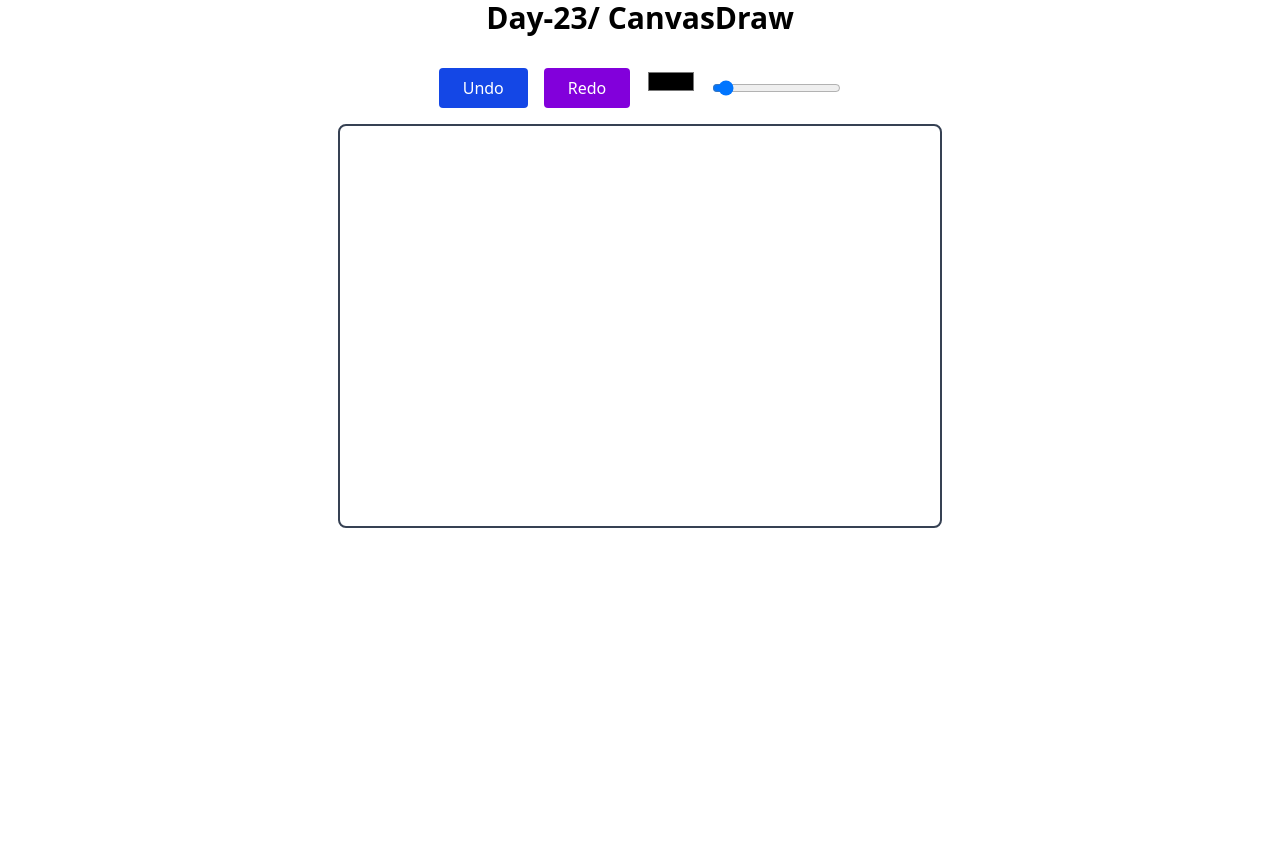
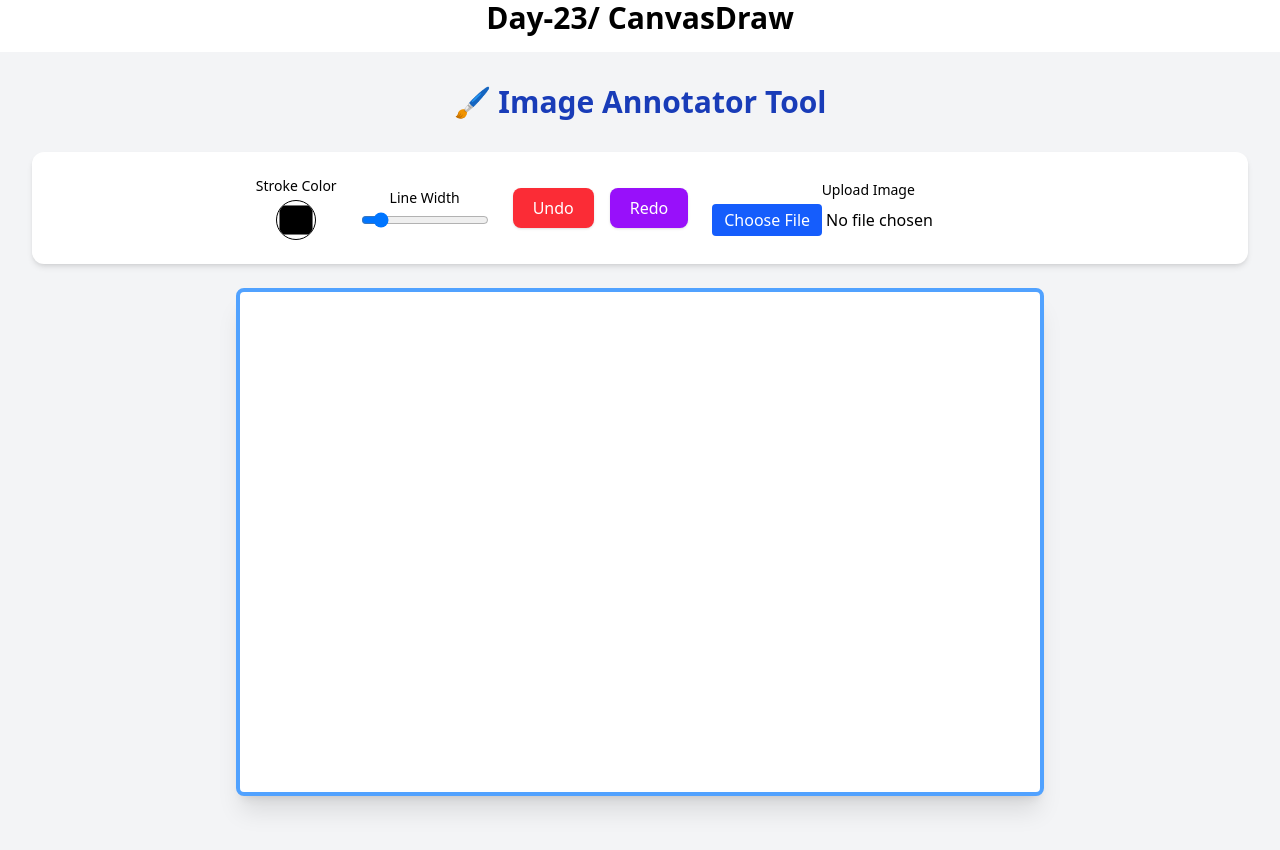
Before and after one commit to RAHUL676789/100DaysFrontend, a React (Vite) app: page / in a window 1280 px wide. Before the commit the page ends 800 px from the top, so only its background shows below. Built offline with nearby package versions, Linux system fonts and the light colour scheme.

Commit message:
canvasPRoject

```diff
--- a/src/App.jsx
+++ b/src/App.jsx
@@ -30,6 +30,8 @@ import Modal from './components/day5/Modal.jsx';
 import Gallery from './components/Day22/Gallery.jsx';
 import AudioPlayer from './components/Day22/AudioPlayer.jsx';
 import CanvasDraw from './components/Day23/CanvasDraw.jsx';
+import TestimonialSlider from './components/Day7/TestimonialSlider.jsx';
+import AnnonatoreImage from './components/Day24/AnnonatoreImage.jsx';
 function App() {
   const [isModalOpen, setisModalOpen] = useState(false);
   const [toastStack, setToastStack] = useState([]);
@@ -79,7 +81,7 @@ function App() {
   return (
     <div className=''>
       <h2 className='text-3xl font-bold text-center mb-4'>Day-23/ CanvasDraw </h2>
-
+        {/* <TestimonialSlider/> */}
       {/* Modal Part
        {isModalOpen && (
          <Modal
@@ -108,7 +110,8 @@ function App() {
           <Toast key={item.id} item={item} index={i} close={handleCloseToast} />
         ))}
       </div> */}
-     <CanvasDraw/>
+     {/* <CanvasDraw/> */}
+     <AnnonatoreImage/>
     </div>
   );
 }
--- /dev/null
+++ b/src/components/Day24/AnnonatoreImage.jsx
@@ -0,0 +1,167 @@
+import React, { useState, useRef, useEffect } from 'react';
+
+const AnnotatorImage = () => {
+  const [stroke, setStroke] = useState('#000000');
+  const [lineWidth, setLineWidth] = useState(2);
+  const canvasRef = useRef(null);
+  const isDrawing = useRef(false);
+  const hasDrawn = useRef(false);
+  const undoStack = useRef([]);
+  const redoStack = useRef([]);
+
+  useEffect(() => {
+    save(); // initial blank canvas
+  }, []);
+
+  const getCtx = () => canvasRef.current.getContext('2d');
+
+  const handleMouseDown = (e) => {
+    isDrawing.current = true;
+    const ctx = getCtx();
+    ctx.beginPath();
+    ctx.moveTo(e.nativeEvent.offsetX, e.nativeEvent.offsetY);
+  };
+
+  const handleMouseMove = (e) => {
+    if (!isDrawing.current) return;
+    const ctx = getCtx();
+    ctx.strokeStyle = stroke;
+    ctx.lineWidth = lineWidth;
+    ctx.lineTo(e.nativeEvent.offsetX, e.nativeEvent.offsetY);
+    ctx.stroke();
+    hasDrawn.current = true;
+  };
+
+  const handleDrawEnd = () => {
+    if (!isDrawing.current) return;
+    isDrawing.current = false;
+    if (hasDrawn.current) {
+      save();
+      hasDrawn.current = false;
+    }
+  };
+
+  const save = () => {
+    const dataURL = canvasRef.current.toDataURL();
+    undoStack.current.push(dataURL);
+    redoStack.current = [];
+  };
+
+  const undo = () => {
+    if (undoStack.current.length <= 1) return;
+    const current = undoStack.current.pop();
+    redoStack.current.push(current);
+    const previous = undoStack.current[undoStack.current.length - 1];
+    drawFromDataURL(previous);
+  };
+
+  const redo = () => {
+    if (redoStack.current.length === 0) return;
+    const next = redoStack.current.pop();
+    undoStack.current.push(next);
+    drawFromDataURL(next);
+  };
+
+  const drawFromDataURL = (dataURL) => {
+    const ctx = getCtx();
+    const canvas = canvasRef.current;
+    const img = new Image();
+    img.src = dataURL;
+    img.onload = () => {
+      ctx.clearRect(0, 0, canvas.width, canvas.height);
+      ctx.drawImage(img, 0, 0, canvas.width, canvas.height);
+    };
+  };
+
+  const handleFileChange = (e) => {
+    const file = e.target.files[0];
+    if (!file) return;
+    if (file.type === 'image/png' || file.type === 'image/jpeg') {
+      const reader = new FileReader();
+      reader.onloadend = () => {
+        const img = new Image();
+        img.src = reader.result;
+        img.onload = () => {
+          const canvas = canvasRef.current;
+          const ctx = canvas.getContext('2d');
+          ctx.clearRect(0, 0, canvas.width, canvas.height);
+          ctx.drawImage(img, 0, 0, canvas.width, canvas.height);
+          save();
+        };
+      };
+      reader.readAsDataURL(file);
+    } else {
+      alert('Only PNG or JPEG images are allowed!');
+    }
+  };
+
+  return (
+    <div className="min-h-screen bg-gray-100 p-8">
+      <h1 className="text-3xl font-bold text-center mb-8 text-blue-800">🖌️ Image Annotator Tool</h1>
+
+      <div className="flex flex-wrap gap-6 items-center justify-center mb-6 bg-white p-6 rounded-xl shadow-md">
+        <div className="flex flex-col items-center gap-1">
+          <label className="text-sm font-medium">Stroke Color</label>
+          <input
+            type="color"
+            value={stroke}
+            onChange={(e) => setStroke(e.target.value)}
+            className="w-10 h-10 border rounded-full"
+          />
+        </div>
+
+        <div className="flex flex-col items-center gap-1">
+          <label className="text-sm font-medium">Line Width</label>
+          <input
+            type="range"
+            min={1}
+            max={10}
+            value={lineWidth}
+            onChange={(e) => setLineWidth(Number(e.target.value))}
+            className="w-32"
+          />
+        </div>
+
+        <div className="flex gap-4">
+          <button
+            onClick={undo}
+            className="bg-red-500 hover:bg-red-600 text-white px-5 py-2 rounded-lg transition shadow active:scale-95"
+          >
+            Undo
+          </button>
+          <button
+            onClick={redo}
+            className="bg-purple-600 hover:bg-purple-700 text-white px-5 py-2 rounded-lg transition shadow active:scale-95"
+          >
+            Redo
+          </button>
+        </div>
+
+        <div className="flex flex-col items-center gap-1">
+          <label className="text-sm font-medium">Upload Image</label>
+          <input
+            type="file"
+            accept="image/*"
+            onChange={handleFileChange}
+            className="file:px-3 file:py-1 file:rounded file:border-0 file:bg-blue-600 file:text-white cursor-pointer"
+          />
+        </div>
+      </div>
+
+      <div className="max-w-4xl mx-auto">
+        <canvas
+          ref={canvasRef}
+          width={800}
+          height={500}
+          onMouseDown={handleMouseDown}
+          onMouseMove={handleMouseMove}
+          onMouseUp={handleDrawEnd}
+          onMouseLeave={handleDrawEnd}
+          className="border-4 border-blue-400 bg-white shadow-xl rounded-lg mx-auto block"
+        />
+      </div>
+    </div>
+  );
+};
+
+export default AnnotatorImage;
```
